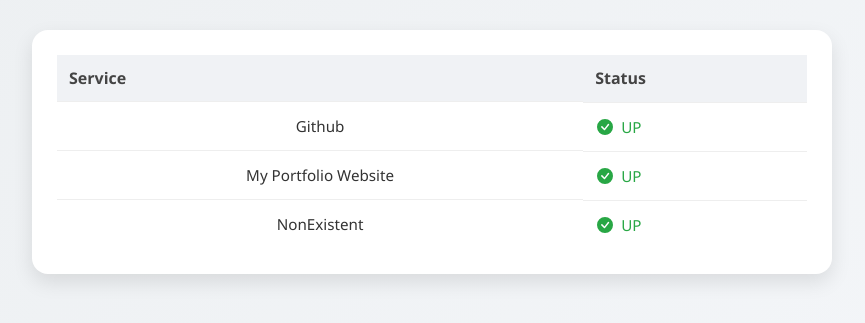
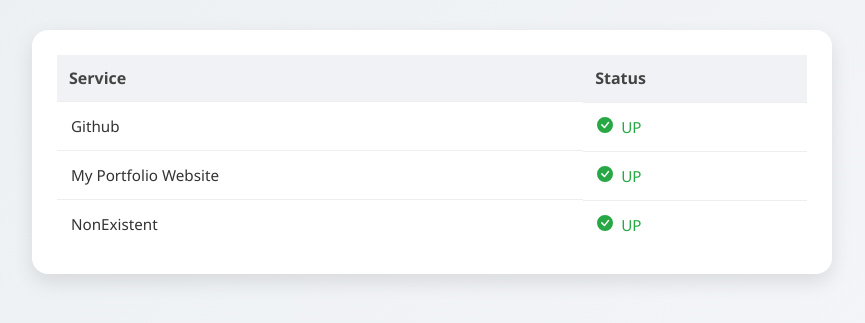
Before and after one commit to wireduuu/health-service, a Flask app: page / in a window 1280 px wide. Shown: the part 121-444 px from the top of the page, without its empty margins (208-1073 px from the left). Run offline with Flask 3, Linux system fonts and the light colour scheme; data that the repository does not hold is empty.

Commit message:
ui updated

```diff
--- a/static/style.css
+++ b/static/style.css
@@ -63,16 +63,25 @@ th {
     font-size: 1rem;
 }
 
+th.status {
+    text-align: left;
+}
+
 td {
     padding: 14px;
     border-top: 1px solid #eee;
     font-size: 0.95rem;
 }
 
+td.service {
+    text-align: left;
+}
+
 /* Apply flex only to the status column */
 td.up, td.down {
     display: flex;
-    align-items: center;
+    align-items: left;
+    justify-content: left;
     gap: 8px;
 }
 
--- a/templates/dashboard.html
+++ b/templates/dashboard.html
@@ -23,13 +23,13 @@
                 <thead>
                     <tr>
                         <th>Service</th>
-                        <th>Status</th>
+                        <th class="status">Status</th>
                     </tr>
                 </thead>
                 <tbody>
                     {% for service, status in results.items() %}
                     <tr>
-                        <td>{{ service }}</td>
+                        <td class="service">{{ service }}</td>
                         <td class="{{ status|lower }}">
                             <!-- Status SVG -->
                             {% if status == "UP" %}
```
